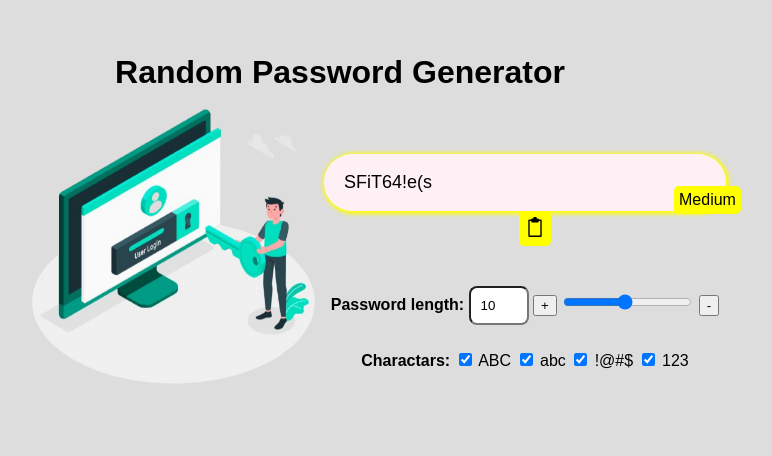
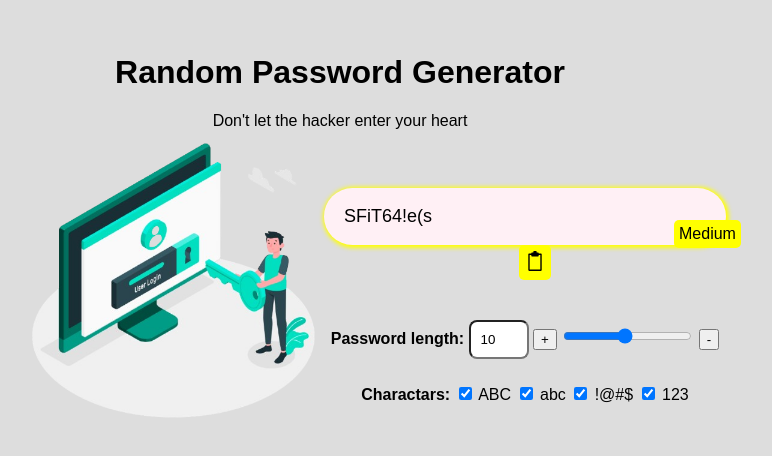
Before and after one commit to MonjurElahiTouheed/random-password-generator, a plain HTML site: page index.html in a window 1280 px wide. Shown: the part 246-702 px from the top of the page, without its empty margins (300-1072 px from the left). Drawn offline with Linux system fonts and the light colour scheme; a web font is replaced by a local one.

Commit message:
caption added

```diff
--- a/index.html
+++ b/index.html
@@ -13,6 +13,7 @@
     <main>
         <div>
             <h1>Random Password Generator</h1>
+            <p>Don't let the hacker enter your heart</p>
             <div class="pass__wrapper">
                 <img class="strong__pass" src="images/istockphoto-1412166955-612x612-removebg-preview.png" alt="">
                 <img class="weak__pass" src="images/7461480-removebg-preview.png" alt="">
```
